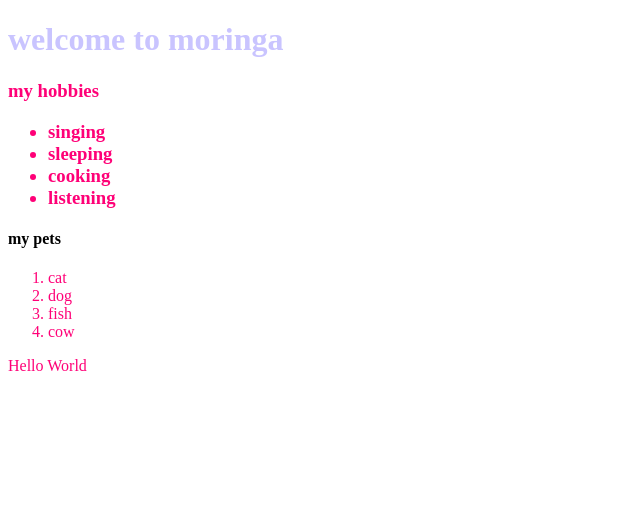
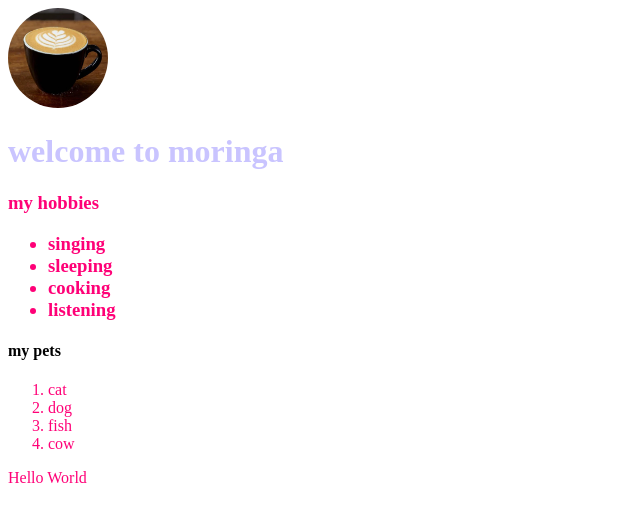
Before and after one commit to Cristinakamuthu/example, a plain HTML site: page index.html in a window 1280 px wide. Shown: the whole page, without its empty margins (0-640 px from the left). Drawn offline with Linux system fonts and the light colour scheme.

Commit message:
added new changes

```diff
--- a/css/style.css
+++ b/css/style.css
@@ -7,3 +7,8 @@ h1{
 h4{
     color: black;
 }
+img{
+    height: 100px;
+    width: 100px;
+    border-radius: 50%;
+}
--- a/index.html
+++ b/index.html
@@ -7,6 +7,9 @@
     <link rel="stylesheet" href="css/style.css">
 </head>
 <body>
+    <div>
+        <img src="image/Health 2.webp" alt="Cristina">
+    </div>
     <h1>welcome to moringa</h1>
     <h3>my hobbies
         <ul>
```
Also changed, not shown: image/Health 2.webp (added).
